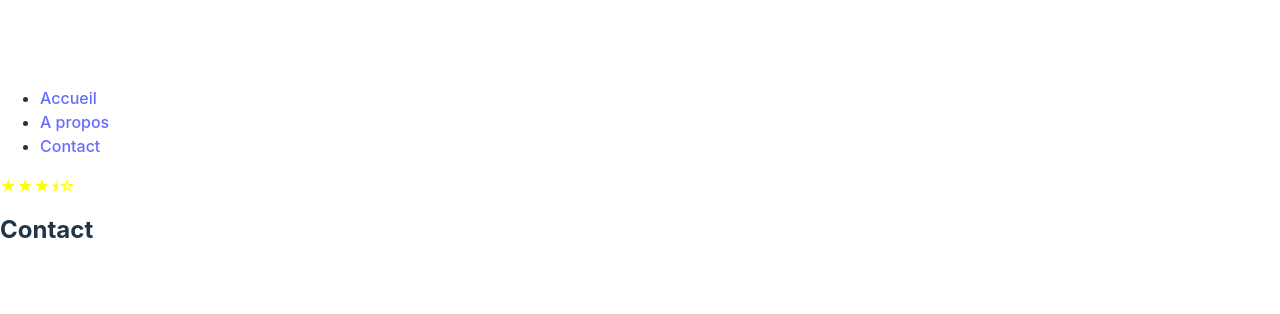
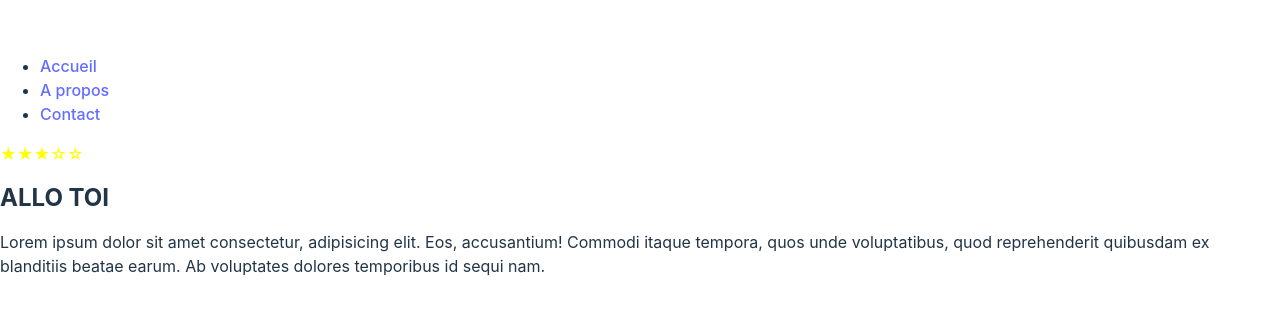
Before and after one commit to martindufresne/portfolio-react, a React (Vite) app: page /contact in a window 1280 px wide. Shown: the part 234-548 px from the top of the page. Built offline with nearby package versions, Linux system fonts and the light colour scheme.

Commit message:
add component

```diff
--- a/src/App.jsx
+++ b/src/App.jsx
@@ -1,5 +1,6 @@
 import React from 'react'
 import StarRating from './components/StarRating'
+import Contact from './contents/Contact'
 import {
   BrowserRouter as Router,
   Routes,
@@ -13,10 +14,6 @@ function Home() {
 
 function About() {
   return <h2>A propos</h2>
-}
-
-function Contact() {
-  return <h2>Contact</h2>
 }
 
 function App() {
@@ -36,7 +33,7 @@ function App() {
             </li>
           </ul>
         </nav>
-        <div><StarRating rating={3.5}/></div>
+        <div><StarRating rating={3}/></div>
 
         <Routes>
           <Route path="/apropos" element={<About />} />
--- a/src/contents/Contact.jsx
+++ b/src/contents/Contact.jsx
@@ -0,0 +1,14 @@
+import React, { Component } from "react";
+
+class Contact extends Component {
+    render() {
+        return (
+            <>
+            <h2>ALLO TOI</h2>
+            <p>Lorem ipsum dolor sit amet consectetur, adipisicing elit. Eos, accusantium! Commodi itaque tempora, quos unde voluptatibus, quod reprehenderit quibusdam ex blanditiis beatae earum. Ab voluptates dolores temporibus id sequi nam.</p>
+            </>
+        )
+    }
+}
+
+export default Contact
```
